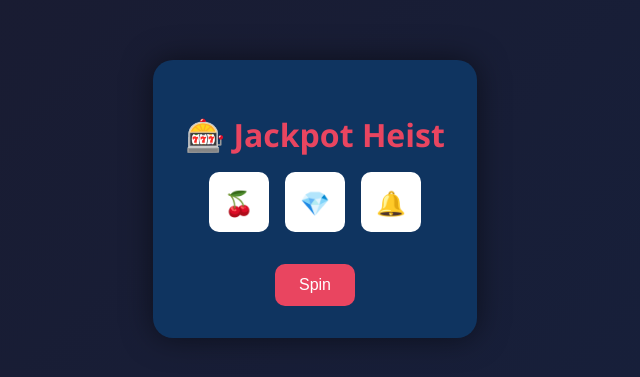
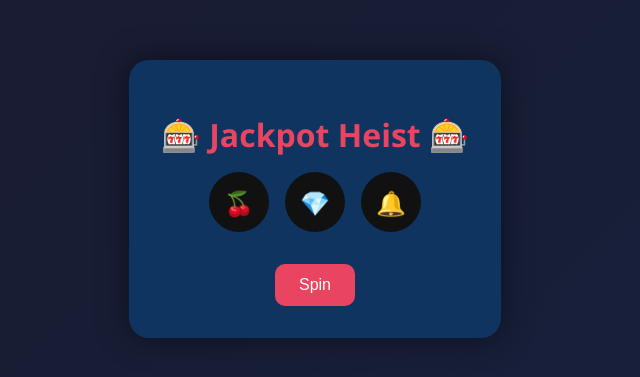
Before and after one commit to Dhruvtaliwaal/Stake-slot-builder, a plain HTML site: page index.html in a window 1280 px wide. Shown: the part 201-578 px from the top of the page, without its empty margins (325-965 px from the left). Drawn offline with Linux system fonts and the light colour scheme.

Commit message:
Update index.html

```diff
--- a/index.html
+++ b/index.html
@@ -7,7 +7,6 @@
   <style>
     body {
       background: linear-gradient(135deg, #1a1a2e, #16213e);
-      font-family: 'Segoe UI', Tahoma, Geneva, Verdana, sans-serif;
       color: #fff;
       display: flex;
       flex-direction: column;
@@ -15,6 +14,7 @@
       justify-content: center;
       height: 100vh;
       margin: 0;
+      font-family: "Segoe UI", Tahoma, Geneva, Verdana, sans-serif;
     }
     .container {
       background: #0f3460;
@@ -36,24 +36,23 @@
     .reel {
       width: 60px;
       height: 60px;
-      background: #fff;
-      color: #111;
+      background: #111;
+      color: #fff;
       display: flex;
       align-items: center;
       justify-content: center;
       font-size: 1.5rem;
       font-weight: bold;
-      border-radius: 10px;
+      border-radius: 100%;
     }
     button {
       background-color: #e94560;
       color: white;
       padding: 0.75rem 1.5rem;
       border: none;
+      cursor: pointer;
+      font-size: 1rem;
       border-radius: 10px;
-      font-size: 1rem;
-      cursor: pointer;
-      transition: background 0.3s ease;
     }
     button:hover {
       background-color: #d63447;
@@ -62,7 +61,7 @@
 </head>
 <body>
   <div class="container">
-    <h1>🎰 Jackpot Heist</h1>
+    <h1>🎰 Jackpot Heist 🎰</h1>
     <div class="slot-machine">
       <div class="reel">🍒</div>
       <div class="reel">💎</div>
@@ -72,8 +71,8 @@
   </div>
 
   <script>
-    const symbols = ['🍒', '💎', '🔔', '🍋', '7️⃣', '⭐', '🍀'];
-    const reels = document.querySelectorAll('.reel');
+    const symbols = ["🍒", "💎", "🔔", "🍋", "⭐", "🍀"];
+    const reels = document.querySelectorAll(".reel");
 
     function spinReels() {
       reels.forEach(reel => {
```
